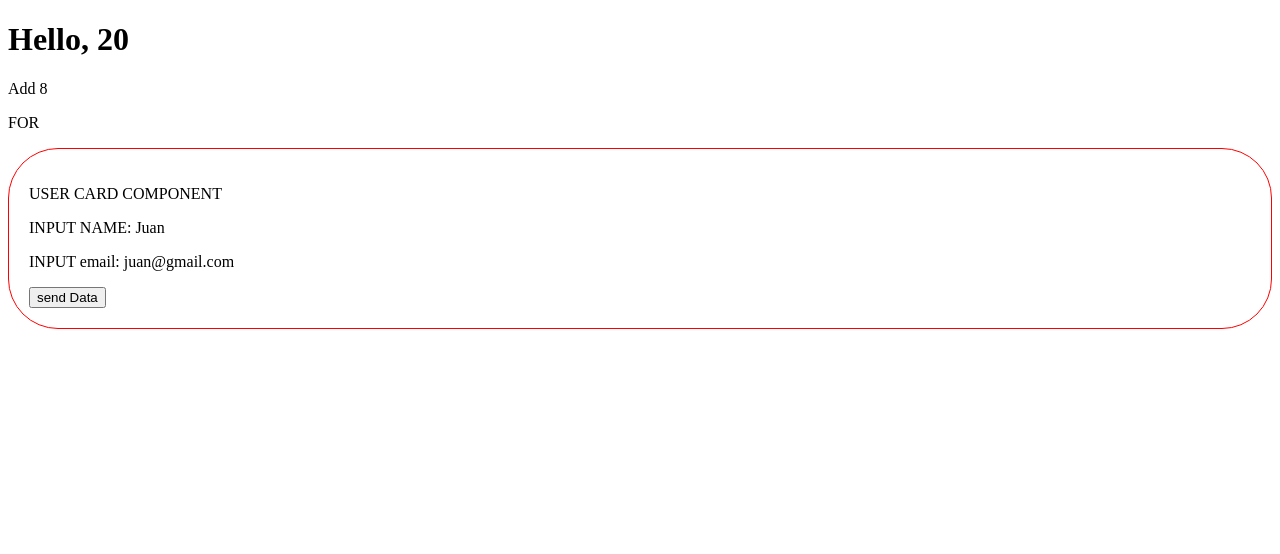
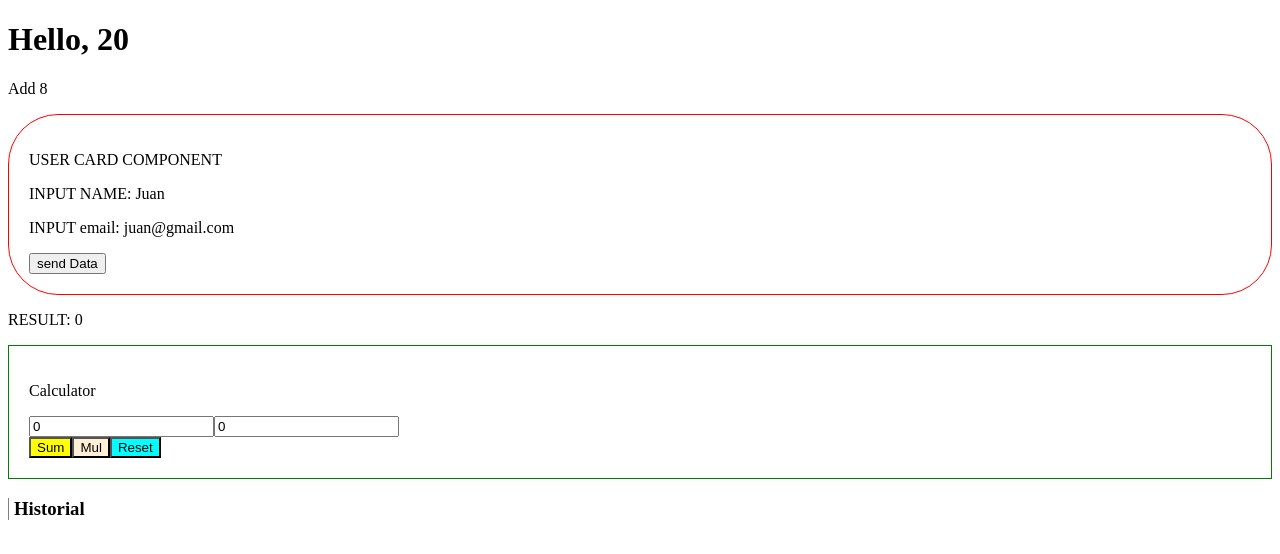
Before and after one commit to diegomarceloledezma/angular-course-2024, an Angular app: page / in a window 1280 px wide. Shown: the top 554 px of the page. Built offline with nearby package versions, Linux system fonts and the light colour scheme.

Commit message:
[26-09-2024] calculator and history components

```diff
--- a/src/app/app.component.html
+++ b/src/app/app.component.html
@@ -1,10 +1,20 @@
 <h1>Hello, {{ title + 10 }}</h1>
 <p>Add {{ sum(3, 5) }}</p>
 <!-- <p>Substract {{ substract(9,5) }}</p> -->
-<p>FOR {{ getArray() }}</p>
+<!-- <p>FOR {{ getArray() }}</p> -->
 
 <user-card
   [name]="'Juan'"
   [email]="'juan@gmail.com'"
   (sendData)="receiveData($event)"
 ></user-card>
+
+<p>RESULT: {{ result }}</p>
+
+<calculator
+  (sum)="onResult($event)"
+  (mul)="onResult($event)"
+  (reset)="onResult($event)"
+></calculator>
+
+<history [history]="history"></history>
--- a/src/app/app.component.ts
+++ b/src/app/app.component.ts
@@ -1,6 +1,8 @@
 import { Component } from '@angular/core';
 import { RouterOutlet } from '@angular/router';
 import { UserCardComponent } from './user-card/user-card.component';
+import { CalculatorComponent } from './calculator/calculator.component';
+import { HistoryComponent } from './history/history.component';
 
 interface IPerson {
   name: string;
@@ -11,11 +13,18 @@ interface IPerson {
 @Component({
   selector: 'app-root',
   standalone: true,
-  imports: [RouterOutlet, UserCardComponent],
+  imports: [
+    RouterOutlet,
+    UserCardComponent,
+    CalculatorComponent,
+    HistoryComponent,
+  ],
   templateUrl: './app.component.html',
   styleUrl: './app.component.scss',
 })
 export class AppComponent {
+  result: number = 0;
+  history: { operation: string; result: number }[] = [];
   title: number = 10;
   animals: string[] = ['a', 'b', 'c', 'd', 'e', 'f', 'g'];
 
@@ -29,9 +38,9 @@ export class AppComponent {
   students: number[] = [1, 2, 3, 4, 5, 6];
   parents: number[] = [7, 8, 9, 10];
 
-  var1 = 0
-  var2 = null
-  var3 = 'hola'
+  var1 = 0;
+  var2 = null;
+  var3 = 'hola';
 
   constructor() {
     const { name, age } = this.person;
@@ -40,8 +49,8 @@ export class AppComponent {
     console.log('spread operator:', both);
     console.log('REST operator:', this.sum2(2, 4, 6));
 
-    console.log('Nullish Coalescing:', this.var2 ?? this.var3)
-    console.log('OR:', this.var1 || this.var2)
+    console.log('Nullish Coalescing:', this.var2 ?? this.var3);
+    console.log('OR:', this.var1 || this.var2);
 
     // console.log('substract', this.substract(8,4))
 
@@ -90,7 +99,18 @@ export class AppComponent {
 
   // const resta = (a) => ('hola' + a)
 
-  public receiveData(data:any){
-    console.log('Print in father component: ', data)
+  public receiveData(data: any) {
+    console.log('Print in father component: ', data);
+  }
+
+  public onResult(event: { operation: string; result: number }) {
+    this.result = event.result ?? 0;
+    if (event.operation !== 'Reset') {
+      this.history.push(event);
+    }
+  }
+
+  public onReset(): void {
+    this.result = 0;
   }
 }
--- /dev/null
+++ b/src/app/calculator/calculator.component.html
@@ -0,0 +1,12 @@
+<div class="calculator">
+    <p>Calculator</p>
+    <input type="text" [(ngModel)]="box1Value">   <!-- databiding -->
+    <input type="text" [(ngModel)]="box2Value">
+    <div class="buttons-container">
+        <button class="sum" (click)="onSum()">Sum</button>
+        <button class="mul" (click)="onMul()">Mul</button>
+        <button class="reset" (click)="onReset()">Reset</button>
+    </div>
+    <!-- <p>box1Value: {{ box1Value }}</p>
+    <p>box2Value: {{ box2Value }}</p> -->
+</div>
--- /dev/null
+++ b/src/app/calculator/calculator.component.scss
@@ -0,0 +1,21 @@
+.calculator{
+    border: 1px green solid;
+    padding: 20px;
+
+    .buttons-container{
+        display: flex;
+        flex-direction: row;
+
+        .sum{
+            background-color: yellow;
+        }
+
+        .mul{
+            background-color: papayawhip;
+        }
+
+        .reset{
+            background-color: aqua;
+        }
+    }
+}
--- /dev/null
+++ b/src/app/calculator/calculator.component.ts
@@ -0,0 +1,39 @@
+import { Component, EventEmitter, Output } from '@angular/core';
+import { FormsModule } from '@angular/forms';
+
+@Component({
+  selector: 'calculator',
+  standalone: true,
+  imports: [FormsModule],
+  templateUrl: './calculator.component.html',
+  styleUrls: ['./calculator.component.scss'],
+})
+export class CalculatorComponent {
+  // databinding
+  box1Value: number = 0;
+  box2Value: number = 0;
+
+  @Output() sum = new EventEmitter();
+  @Output() mul = new EventEmitter();
+  @Output() reset = new EventEmitter();
+
+  public onSum() {
+    this.sum.emit({
+      operation: 'SUM',
+      result: Number(this.box1Value) + Number(this.box2Value),
+    });
+  }
+
+  public onMul() {
+    this.mul.emit({
+      operation: 'MUL',
+      result: Number(this.box1Value) * Number(this.box2Value),
+    });
+  }
+
+  public onReset() {
+    this.box1Value = 0;
+    this.box2Value = 0;
+    this.reset.emit({ operation: 'Reset', result: null });
+  }
+}
--- /dev/null
+++ b/src/app/history/history.component.html
@@ -0,0 +1,8 @@
+<div class="history">
+    <h3>Historial</h3>
+    <ul>
+      <li *ngFor="let entry of history">
+        {{ entry.operation }} {{ entry.result }}
+    </li>
+    </ul>
+</div>
--- /dev/null
+++ b/src/app/history/history.component.scss
@@ -0,0 +1,16 @@
+.history {
+  border-left: 1px solid gray;
+  padding-left: 5px;
+}
+
+.history ul {
+  list-style: none;
+  padding: 0;
+}
+
+.history li {
+  background-color: lightpink;
+  margin: 5px 0;
+  padding: 5px;
+  border-radius: 4px;
+}
```
Also changed, not shown: src/app/history/history.component.ts (added, +13 -0 lines), 2 other files (tests, documents, lock files or other folders).
